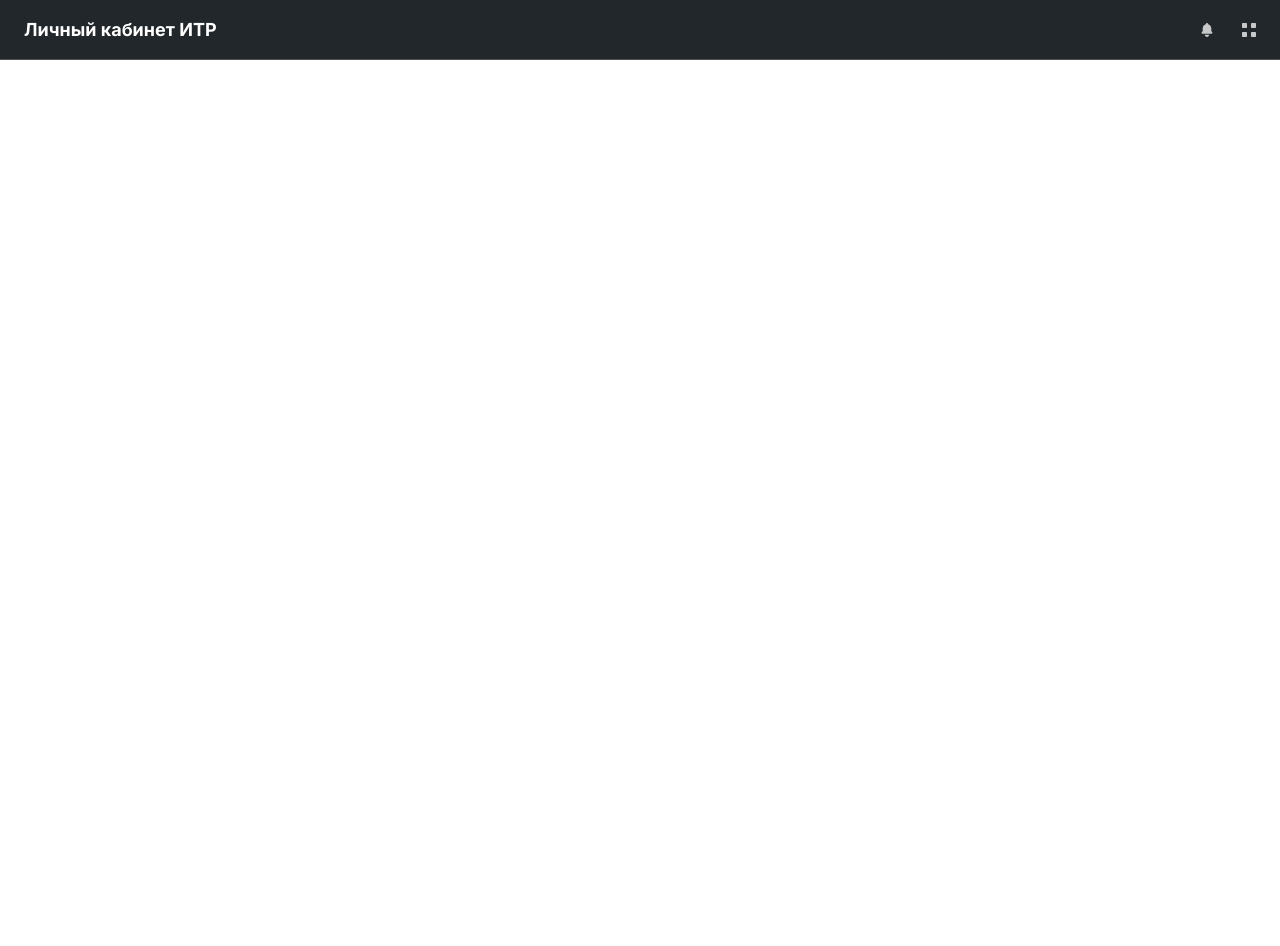
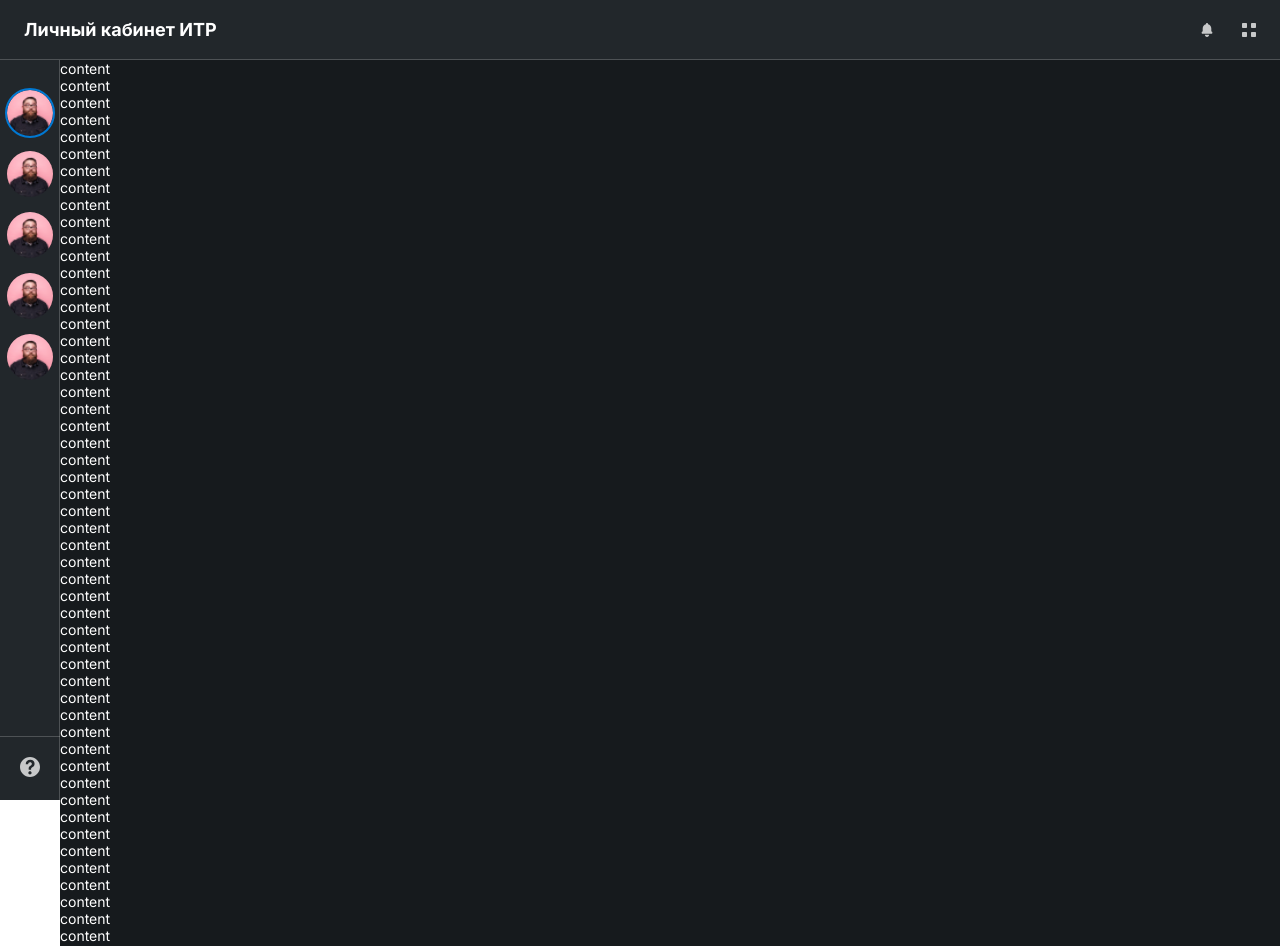
Before and after one commit to Ksarx/ETE-Personal-Cabinet, an Angular app: page / in a window 1280 px wide. Shown: the top 946 px of the page. Before the commit the page ends 800 px from the top, so only its background shows below. Built offline with nearby package versions, Linux system fonts and the light colour scheme.

Commit message:
feat: add fixed sidebar and grid

```diff
--- a/src/app/app.component.html
+++ b/src/app/app.component.html
@@ -1 +1,5 @@
-<app-header></app-header>
+<div class="container">
+  <app-header></app-header>
+  <app-sidebar></app-sidebar>
+  <app-content></app-content>
+</div>
--- a/src/app/app.component.scss
+++ b/src/app/app.component.scss
@@ -1 +1,28 @@
 @import "../vars.scss";
+
+.container {
+  display: grid;
+  grid-template-areas:
+    "header header"
+    "sidebar content";
+  grid-template-rows: 60px 1fr;
+  grid-template-columns: 60px 1fr;
+  min-height: 100vh;
+}
+
+app-header {
+  grid-area: header;
+  position: sticky;
+  top: 0;
+  z-index: 1;
+}
+
+app-sidebar {
+  grid-area: sidebar;
+  position: fixed;
+  top: 60px;
+}
+
+app-content {
+  grid-area: content;
+}
--- a/src/app/app.module.ts
+++ b/src/app/app.module.ts
@@ -4,11 +4,15 @@ import { BrowserModule } from '@angular/platform-browser';
 import { AppRoutingModule } from './app-routing.module';
 import { AppComponent } from './app.component';
 import { HeaderComponent } from './components/header/header.component';
+import { SidebarComponent } from './components/sidebar/sidebar.component';
+import { ContentComponent } from './components/content/content.component';
 
 @NgModule({
   declarations: [
     AppComponent,
-    HeaderComponent
+    HeaderComponent,
+    SidebarComponent,
+    ContentComponent
   ],
   imports: [
     BrowserModule,
--- /dev/null
+++ b/src/app/components/content/content.component.html
@@ -0,0 +1,69 @@
+<div class="content">
+  <div>content</div>
+  <div>content</div>
+  <div>content</div>
+  <div>content</div>
+  <div>content</div>
+  <div>content</div>
+  <div>content</div>
+  <div>content</div>
+  <div>content</div>
+  <div>content</div>
+  <div>content</div>
+  <div>content</div>
+  <div>content</div>
+  <div>content</div>
+  <div>content</div>
+  <div>content</div>
+  <div>content</div>
+  <div>content</div>
+  <div>content</div>
+  <div>content</div>
+  <div>content</div>
+  <div>content</div>
+  <div>content</div>
+  <div>content</div>
+  <div>content</div>
+  <div>content</div>
+  <div>content</div>
+  <div>content</div>
+  <div>content</div>
+  <div>content</div>
+  <div>content</div>
+  <div>content</div>
+  <div>content</div>
+  <div>content</div>
+  <div>content</div>
+  <div>content</div>
+  <div>content</div>
+  <div>content</div>
+  <div>content</div>
+  <div>content</div>
+  <div>content</div>
+  <div>content</div>
+  <div>content</div>
+  <div>content</div>
+  <div>content</div>
+  <div>content</div>
+  <div>content</div>
+  <div>content</div>
+  <div>content</div>
+  <div>content</div>
+  <div>content</div>
+  <div>content</div>
+  <div>content</div>
+  <div>content</div>
+  <div>content</div>
+  <div>content</div>
+  <div>content</div>
+  <div>content</div>
+  <div>content</div>
+  <div>content</div>
+  <div>content</div>
+  <div>content</div>
+  <div>content</div>
+  <div>content</div>
+  <div>content</div>
+  <div>content</div>
+  <div>content</div>
+</div>
--- /dev/null
+++ b/src/app/components/content/content.component.scss
@@ -0,0 +1,5 @@
+@import "../../../vars.scss";
+
+.content {
+  background-color: $bg-secondary;
+}
--- a/src/app/components/header/header.component.html
+++ b/src/app/components/header/header.component.html
@@ -1,7 +1,7 @@
-<header class="header">
+<nav class="header">
   <div class="header__title">Личный кабинет ИТР</div>
   <div class="header__buttons">
     <img class="header__buttons__icon" src="assets/svg/bell.svg" />
     <img class="header__buttons__icon" src="assets/svg/bento.svg" />
   </div>
-</header>
+</nav>
--- a/src/app/components/header/header.component.scss
+++ b/src/app/components/header/header.component.scss
@@ -11,8 +11,8 @@
   display: flex;
   justify-content: space-between;
   align-items: center;
+  border-bottom: 1px solid $bg-border;
   height: 60px;
-  border-bottom: 1px solid $bg-border;
 }
 
 .header__buttons {
--- /dev/null
+++ b/src/app/components/sidebar/sidebar.component.html
@@ -0,0 +1,32 @@
+<nav class="sidebar">
+  <div class="sidebar__users">
+    <img
+      src="assets/example_avatar.png"
+      class="sidebar__users__user__img current-user"
+      alt=""
+    />
+    <img
+      src="assets/example_avatar.png"
+      class="sidebar__users__user__img"
+      alt=""
+    />
+    <img
+      src="assets/example_avatar.png"
+      class="sidebar__users__user__img"
+      alt=""
+    />
+    <img
+      src="assets/example_avatar.png"
+      class="sidebar__users__user__img"
+      alt=""
+    />
+    <img
+      src="assets/example_avatar.png"
+      class="sidebar__users__user__img"
+      alt=""
+    />
+  </div>
+  <div class="sidebar__help">
+    <img src="assets/svg/help.svg" class="sidebar__help__icon" alt="" />
+  </div>
+</nav>
--- /dev/null
+++ b/src/app/components/sidebar/sidebar.component.scss
@@ -0,0 +1,37 @@
+@import "../../../vars.scss";
+
+.sidebar {
+  width: 60px;
+  display: flex;
+  flex-direction: column;
+  justify-content: space-between;
+  align-items: center;
+  padding-top: 30px;
+  height: calc(100vh - 60px);
+  background-color: $bg-main;
+  border-right: 1px solid $bg-border;
+}
+
+.sidebar__users {
+  display: flex;
+  flex-direction: column;
+  row-gap: 15px;
+}
+
+.sidebar__users__user__img {
+  width: 46px;
+  height: 46px;
+  border-radius: 50%;
+}
+
+.current-user {
+  outline: 2px solid $bg-link;
+}
+
+.sidebar__help {
+  border-top: 1px solid $bg-border;
+}
+
+.sidebar__help__icon {
+  padding: 20px;
+}
```
Also changed, not shown: src/app/components/content/content.component.ts (added, +10 -0 lines), src/app/components/sidebar/sidebar.component.ts (added, +10 -0 lines), src/assets/example_avatar.png (added), src/assets/svg/help.svg (added).
